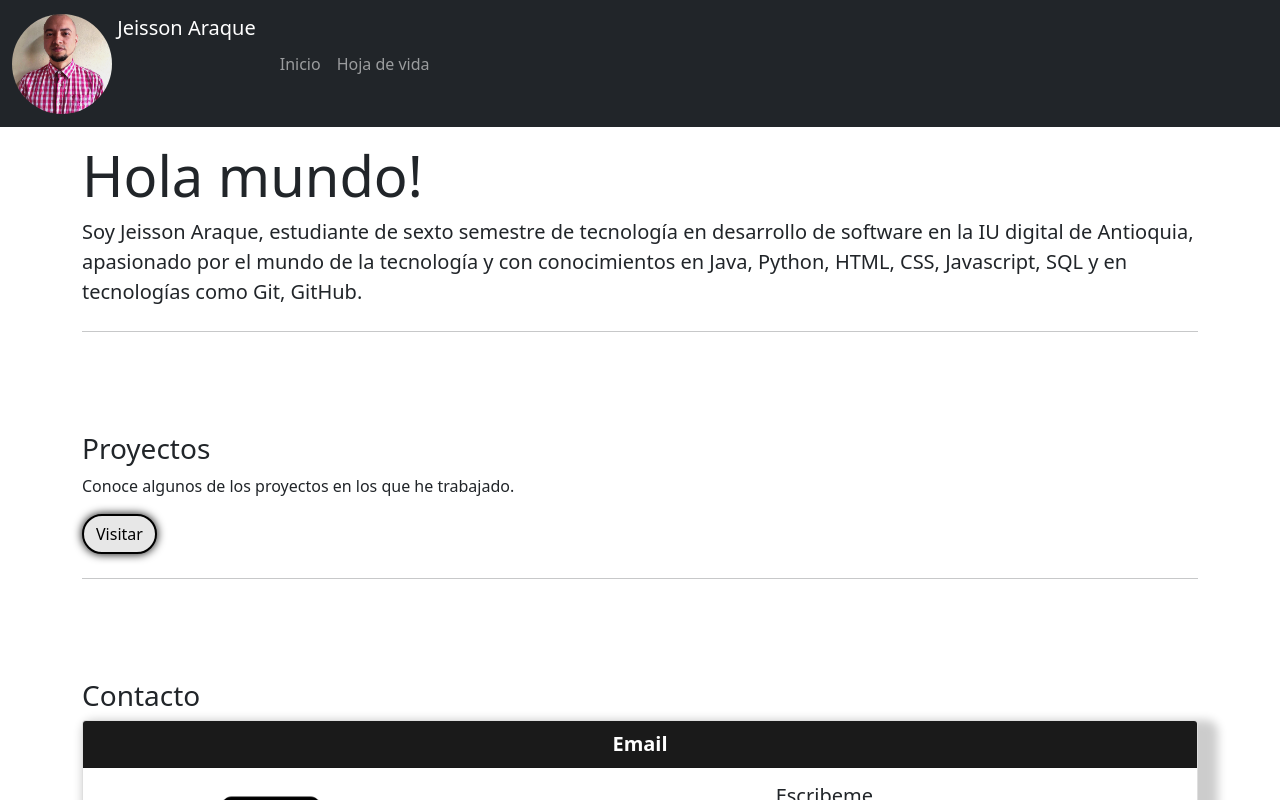
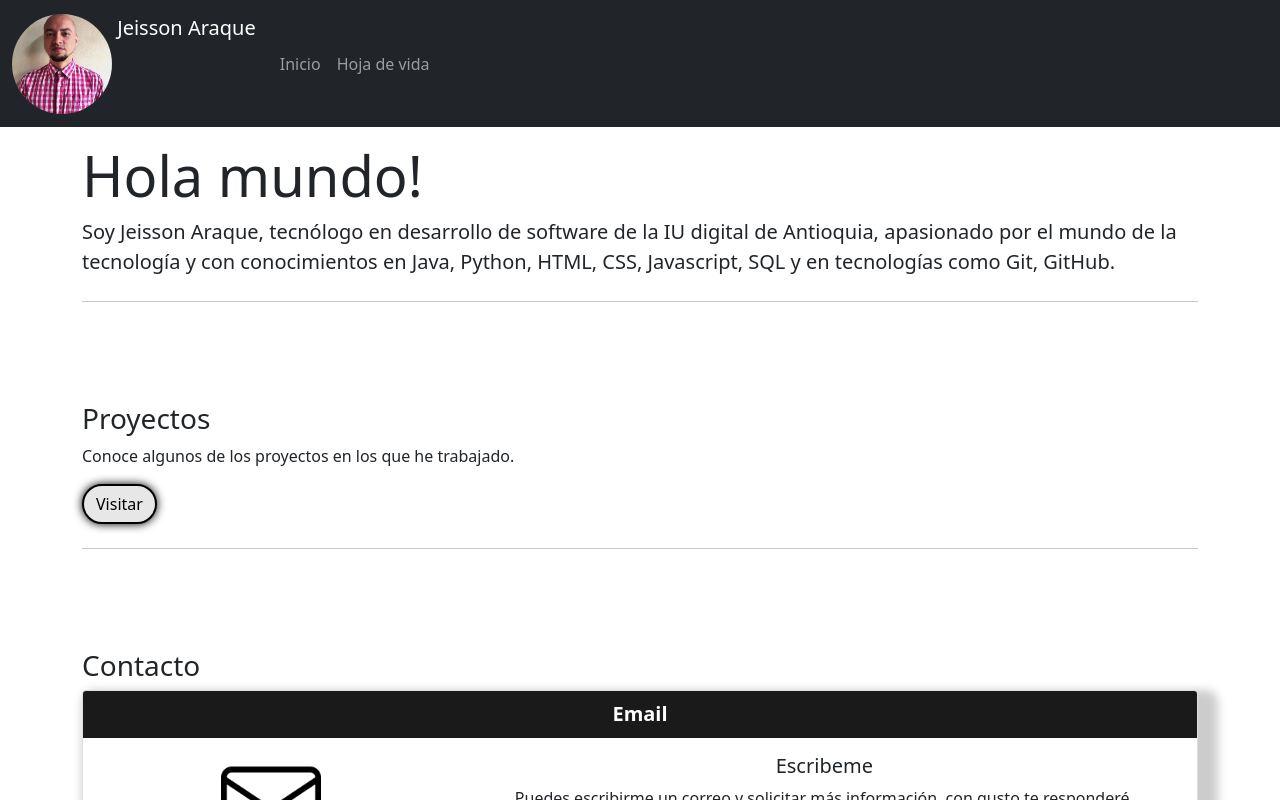
Before and after one commit to jearx85/profile, an Angular app: page / in a window 1280 px wide. Shown: the top 800 px of the page. Built offline with nearby package versions, Linux system fonts and the light colour scheme.

Commit message:
Actualización

```diff
--- a/src/app/components/cv/cv.component.html
+++ b/src/app/components/cv/cv.component.html
@@ -6,9 +6,9 @@
         <div class="card-body">
           <h3 class="card-title">Jeisson Estevens Araque Ramirez</h3>
           <p class="card-text">
-            Estudiante de sexto semestre de tecnología en desarrollo de
-            software en la IU digital de Antioquia, con conocimientos en Java,
-            Python, HTML, CSS, Javascript, SQL y en tecnologías como Git,
+            Tecnólogo en desarrollo de
+            software de la IU digital de Antioquia, con conocimientos en Java,
+            Python, HTML, CSS, Javascript, SQL, elasticsearch y en tecnologías como Git,
             GitHub.
           </p>
           <ul>
--- a/src/app/components/principal/principal.component.html
+++ b/src/app/components/principal/principal.component.html
@@ -4,8 +4,8 @@
       <div class="jumbotron">
         <h1 class="display-4">Hola mundo!</h1>
         <p class="lead">
-          Soy Jeisson Araque, estudiante de sexto semestre de tecnología en
-          desarrollo de software en la IU digital de Antioquia, apasionado por
+          Soy Jeisson Araque, tecnólogo en
+          desarrollo de software de la IU digital de Antioquia, apasionado por
           el mundo de la tecnología y con conocimientos en Java, Python, HTML,
           CSS, Javascript, SQL y en tecnologías como Git, GitHub.
         </p>
```
